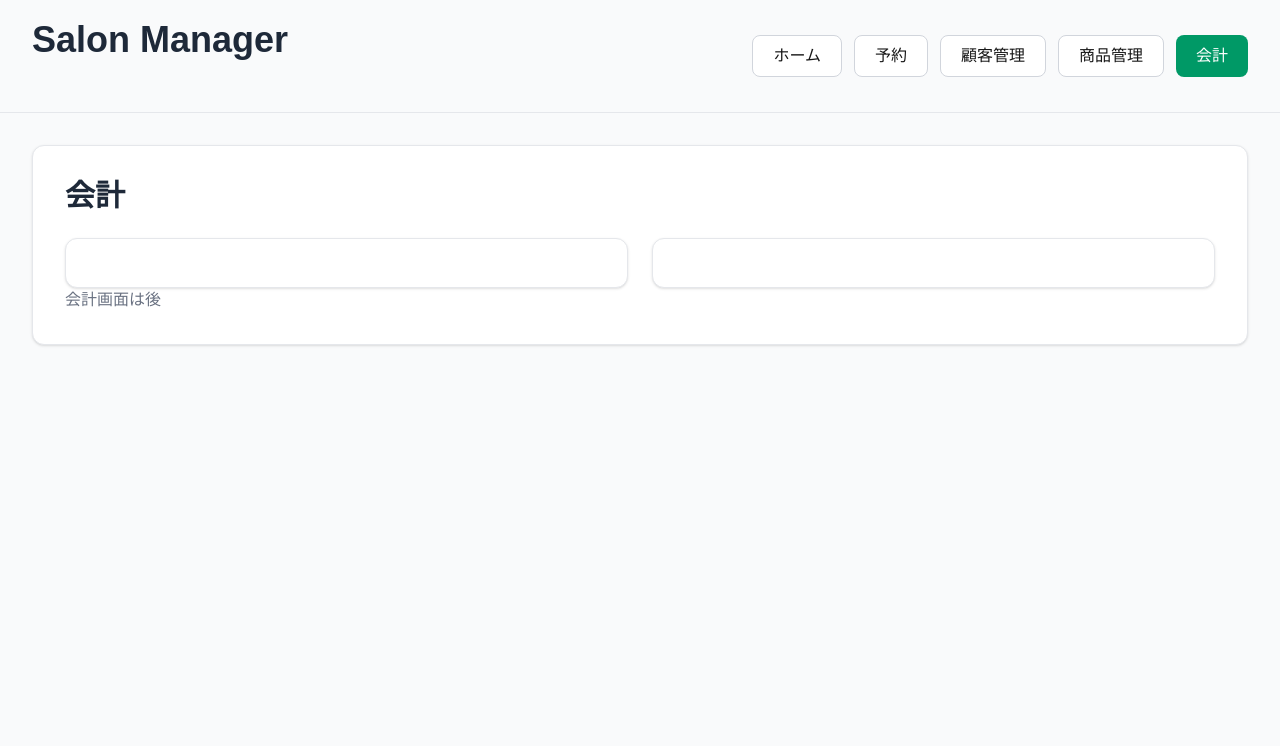
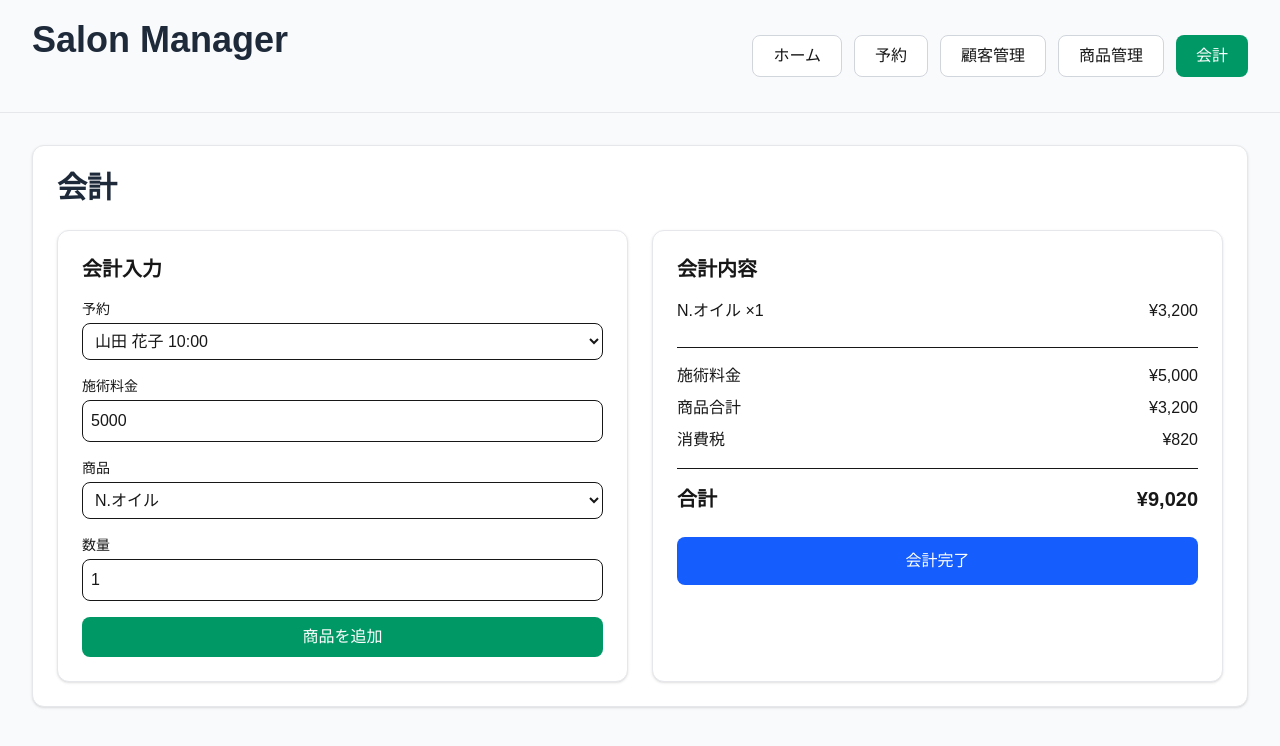
Before and after one commit to na-kroom/salon-reservation-system, a Next.js app: page / in a window 1280 px wide. Both pictures are taken after a click on the button "会計". Shown: the top 746 px of the page. Built offline with nearby package versions, Linux system fonts and the light colour scheme.

Commit message:
add Check out file

```diff
--- a/app/page.tsx
+++ b/app/page.tsx
@@ -17,6 +17,7 @@ import {getVisitCount,getTotalSales,getLastVisit,} from "@/utils/customer";
 import {saveReservations,loadReservations,} from "@/utils/storage";
 import {createReservation,updateReservation,} from "@/utils/reservation";
 import HomeDashboard from "@/components/HomeDashboard";
+import Checkout from "@/components/Checkout";
 
 export default function Home() {
   const [reservations, setReservations] = useState<Reservation[]>([
@@ -393,27 +394,7 @@ const [quantity, setQuantity] =
           </>
       )}
 
-      {currentPage === "checkout" && (
-        <div className="rounded-xl border border-gray-200 bg-white p-8 shadow-sm">
-        <h2 className="mb-6 text-3xl font-bold text-gray-800">
-          会計
-        </h2>
-        <div className="grid gap-6 lg:grid-cols-2">
 
-          {/*左側*/}
-          <div className="rounded-xl border border-gray-200 bg-white p-6 shadow-sm">
-          </div>
-
-          {/*右側*/}
-          <div className="rounded-xl border border-gray-200 bg-white p-6 shadow-sm">
-          </div>
-        </div>
-
-          <p className="text-gray-500">
-            会計画面は後
-          </p>
-        </div>
-      )}
 
     {currentPage === "reservation" && (
     <>
@@ -431,6 +412,9 @@ const [quantity, setQuantity] =
       setIsEditing={setIsEditing}
     />
     </>
+    )}
+    {currentPage === "checkout" && (
+      <Checkout />
     )}
 
 <ReservationModal
--- /dev/null
+++ b/components/Checkout.tsx
@@ -0,0 +1,94 @@
+
+export default function Checkout() {
+  return (
+  <div className="rounded-xl border border-gray-200 bg-white p-6 shadow-sm">
+    <h2 className="mb-6 text-3xl font-bold text-gray-800">
+      会計
+    </h2>
+
+    <div className="grid gap-6 lg:grid-cols-2">
+      {/* 左側 */}
+      <div className="rounded-xl border border-gray-200 bg-white p-6 shadow-sm">
+        <h3 className="mb-4 text-xl font-semibold">会計入力</h3>
+
+        <div className="space-y-4">
+          <div>
+            <label className="mb-1 block text-sm font-medium">予約</label>
+            <select className="w-full rounded-lg border p-2">
+              <option>山田 花子 10:00</option>
+            </select>
+          </div>
+
+          <div>
+            <label className="mb-1 block text-sm font-medium">施術料金</label>
+            <input
+              type="number"
+              defaultValue={5000}
+              className="w-full rounded-lg border p-2"
+            />
+          </div>
+
+          <div>
+            <label className="mb-1 block text-sm font-medium">商品</label>
+            <select className="w-full rounded-lg border p-2">
+              <option>N.オイル</option>
+            </select>
+          </div>
+
+          <div>
+            <label className="mb-1 block text-sm font-medium">数量</label>
+            <input
+              type="number"
+              defaultValue={1}
+              className="w-full rounded-lg border p-2"
+            />
+          </div>
+
+          <button className="w-full rounded-lg bg-emerald-600 py-2 text-white hover:bg-emerald-700">
+            商品を追加
+          </button>
+        </div>
+      </div>
+
+      {/* 右側 */}
+      <div className="rounded-xl border border-gray-200 bg-white p-6 shadow-sm">
+        <h3 className="mb-4 text-xl font-semibold">会計内容</h3>
+
+        <div className="mb-6 space-y-2">
+          <div className="flex justify-between">
+            <span>N.オイル ×1</span>
+            <span>¥3,200</span>
+          </div>
+        </div>
+
+        <hr className="my-4" />
+
+        <div className="space-y-2">
+          <div className="flex justify-between">
+            <span>施術料金</span>
+            <span>¥5,000</span>
+          </div>
+
+          <div className="flex justify-between">
+            <span>商品合計</span>
+            <span>¥3,200</span>
+          </div>
+
+          <div className="flex justify-between">
+            <span>消費税</span>
+            <span>¥820</span>
+          </div>
+
+          <div className="mt-4 flex justify-between border-t pt-4 text-xl font-bold">
+            <span>合計</span>
+            <span>¥9,020</span>
+          </div>
+        </div>
+
+        <button className="mt-6 w-full rounded-lg bg-blue-600 py-3 text-white hover:bg-blue-700">
+          会計完了
+        </button>
+      </div>
+    </div>
+  </div>
+)}
--- a/components/ReservationModal.tsx
+++ b/components/ReservationModal.tsx
@@ -18,7 +18,7 @@ type Props = {
     React.SetStateAction<string>
   >;
   times: string[];
-  lane: string;
+  lane: string
 
   setLane: React.Dispatch<
     React.SetStateAction<string>
```
